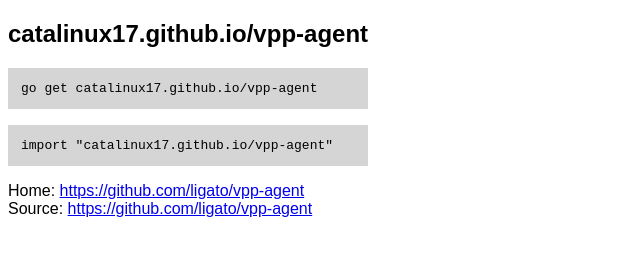
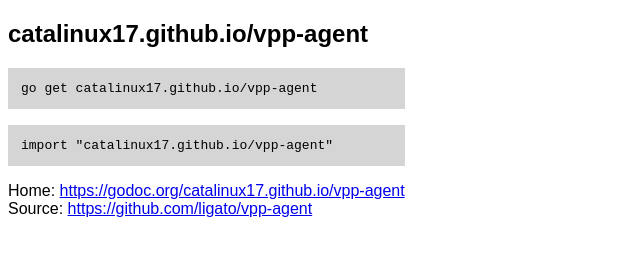
Before and after one commit to catalinux17/catalinux17.github.io, a plain HTML site: page index.html in a window 1280 px wide. Shown: the whole page, without its empty margins (0-640 px from the left). Drawn offline with Linux system fonts and the light colour scheme.

Commit message:
minimal vangen

```diff
--- a/index.html
+++ b/index.html
@@ -41,8 +41,8 @@
       <code>go get catalinux17.github.io/vpp-agent</code>
       <code>import "catalinux17.github.io/vpp-agent"</code>
       Home:
-      <a href="https://github.com/ligato/vpp-agent"
-        >https://github.com/ligato/vpp-agent</a
+      <a href="https://godoc.org/catalinux17.github.io/vpp-agent"
+        >https://godoc.org/catalinux17.github.io/vpp-agent</a
       ><br />
       Source:
       <a href="https://github.com/ligato/vpp-agent"
```
